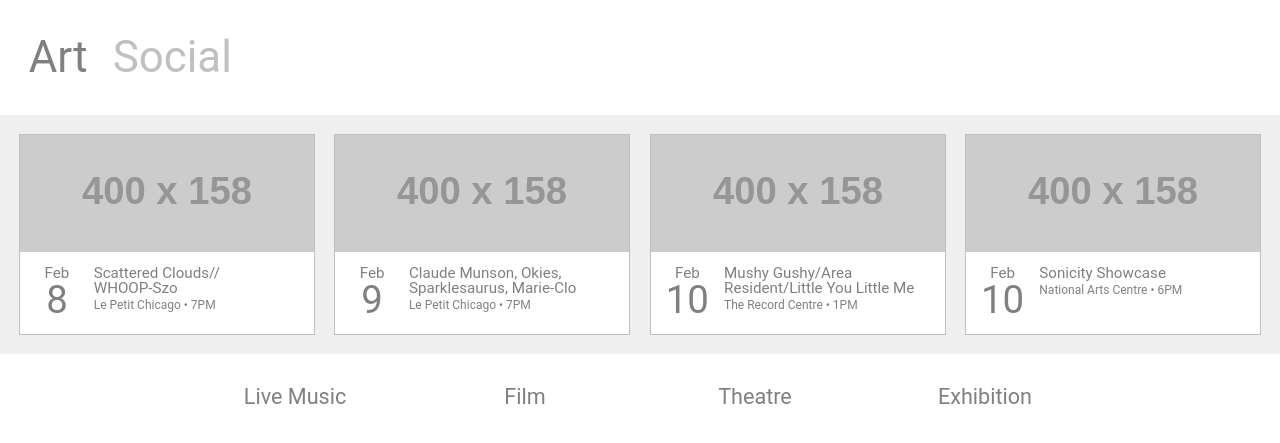
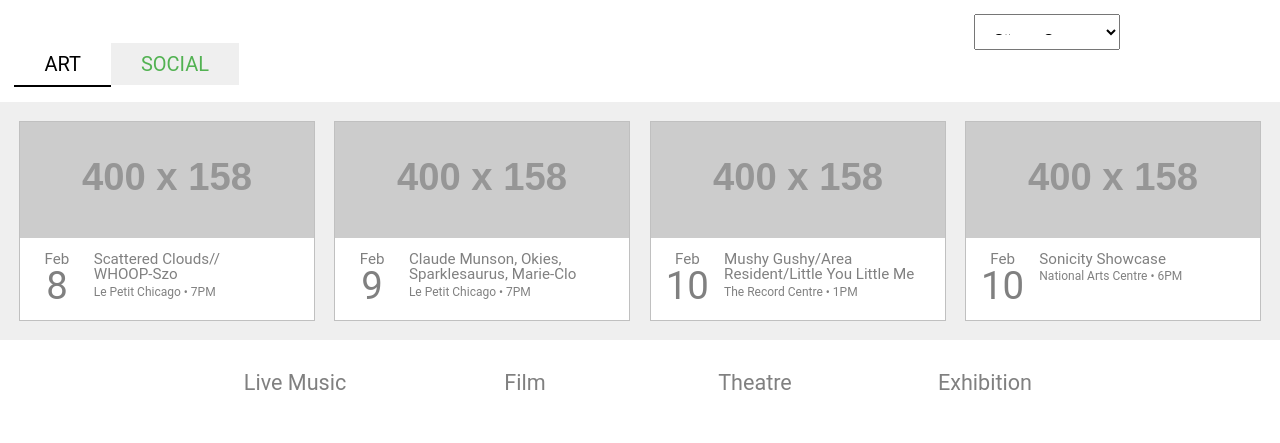
Before and after one commit to Christephim/web-app, a Jekyll site: the page built from index.html, in a window 1280 px wide. Shown: the top 443 px of the page. Built offline with Jekyll 4.4.1, drawn with Linux system fonts in a browser that asks for light colours.

Commit message:
added nav

```diff
--- a/_includes/nav.html
+++ b/_includes/nav.html
@@ -1,6 +1,21 @@
+<input type="radio" name="tabs" class="filter-radio" checked="checked" id="tab-art" />
+<input type="radio" name="tabs" class="filter-radio" id="tab-social" />
 
-<div class="grid">
+<div class="grid nav">
     <div class="island-1-2 unit xs-1 s-1-2 m-3-4 l-3-4">
+      <nav role="navigation" id="nav">
+        <ul class="tabs">
+
+          <li class="tab">
+            <label for="tab-art">Art</label>
+          </li>
+
+          <li class="tab">
+            <label for="tab-social">Social</label>
+          </li>
+
+        </ul>
+      </nav>
 </div>
 
 
@@ -12,37 +27,3 @@
   </select>
 </div>
 </div>
-
-<header>
-      <nav role="navigation" id="nav">
-        <ul class="tabs">
-
-          <li class="tab">
-              <input type="radio" name="tabs" checked="checked" id="tab1" />
-              <label for="tab1">Art</label>
-              <div id="tab-content1" class="content">
-                <h1>Tab content 1</h1>
-                <hr/>
-                <h3>Aliquam tristique orci non facilisis lobortis</h3>
-                <br/>
-                <img src="https://blog.codepen.io/wp-content/uploads/2012/06/Button-Fill-Black-Large.png" width="100" style="float: left; margin-right: 10px;"/>
-                <p>Interdum et malesuada fames ac ante ipsum primis in faucibus. Pellentesque commodo tortor ante, sed consequat nulla ultrices sit amet. Integer ornare aliquet metus, vitae volutpat dui bibendum eu. Integer eget eleifend ipsum. Aliquam tristique orci non facilisis lobortis. Pellentesque habitant morbi tristique senectus et netus et malesuada fames ac turpis egestas. Cras sagittis vehicula sollicitudin.</p>
-              </div>
-          </li>
-
-          <li class="tab">
-            <input type="radio" name="tabs" id="tab2" />
-            <label for="tab2">Social</label>
-            <div id="tab-content2" class="content">
-                <h1>Tab content 2</h1>
-                <hr/>
-                <h3>Ut bibendum augue vel magna rhoncus</h3>
-                <br/>
-                <p>Nam cursus, massa ac imperdiet posuere, mauris metus gravida ligula, et rutrum ligula mi ut tellus. Quisque elit dolor, sagittis ac purus accumsan, sagittis rhoncus felis. Morbi nec bibendum arcu, sit amet pharetra orci. Nulla pulvinar ultrices quam. Cras nulla erat, eleifend non euismod vel, accumsan quis lacus. Ut bibendum augue vel magna rhoncus, sed rutrum massa vulputate. Nullam lectus diam, venenatis vel elit vel, ornare fermentum metus. Praesent euismod non mauris et dignissim. Sed in diam nec diam pellentesque lacinia at vitae lorem. Quisque et neque condimentum, viverra dolor mollis, feugiat justo.</p>
-             </div>
-          </li>
-
-        </ul>
-      </nav>
-
-</header>
--- a/_layouts/default.html
+++ b/_layouts/default.html
@@ -11,7 +11,7 @@
 </head>
 <body>
 
-		{{content}}
+    {{content}}
 
 </body>
 </html>
--- a/css/main.css
+++ b/css/main.css
@@ -152,7 +152,7 @@ h1, h3{
     display: block;
 }
 
-.tabs .tab>input[type="radio"] {
+.filter-radio {
     position: absolute;
     top: -9999px;
     left: -9999px;
@@ -186,15 +186,23 @@ h1, h3{
     transition: opacity 400ms ease-out;
 }
 
-.tabs>.tab>[id^="tab"]:checked + label {
+#tab-art:checked ~ .nav [for="tab-art"], #tab-social:checked ~ .nav [for="tab-social"] {
     top: 0;
-    background: #303030;
-    color: #F5F5F5;
+    background-color: transparent;
+    color: #000;
+    border-bottom: 2px solid #000;
 }
 
-.tabs>.tab>[id^="tab"]:checked ~ [id^="tab-content"] {
-    z-index: 1;/* or display: block; */
 
-    opacity: 1;
-    transition: opacity 400ms ease-out;
+.filterbox-social,
+.filterbox-art {
+  display: none;
 }
+
+#tab-art:checked ~ .filterbox-art {
+  display: block;
+}
+
+#tab-social:checked ~ .filterbox-social {
+  display: block;
+}
--- a/index.html
+++ b/index.html
@@ -2,22 +2,9 @@
 layout: default
 ---
 
+{% include nav.html %}
 
-<div class="grid white island">
-  <div class="unit xs-1 s-1-2 m-1-2 l-1-2">
-    <nav id="nav" role="navigation">
-      <div class="nav">
-        <ol class="yotta list-group push-0">
-          <li class="selected push-r-1-2">Art</li>
-          <li class="unselected push-r-1-2">Social</li>
-        </ol>
-      </div>
-    </nav>
-  </div>
-</div>
-
-
-<div class="grid filterbox">
+<div class="grid filterbox filterbox-art">
   <div class="unit xs-1 s-1-2 m-1-4 l-1-4 cardholder">
     <div class="filtercard">
       <div class="embed embed-thumb">
```
